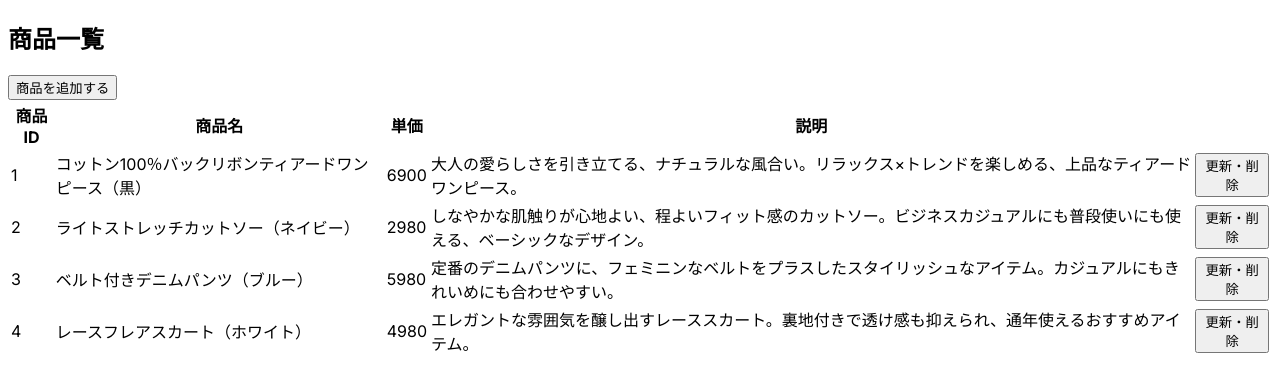
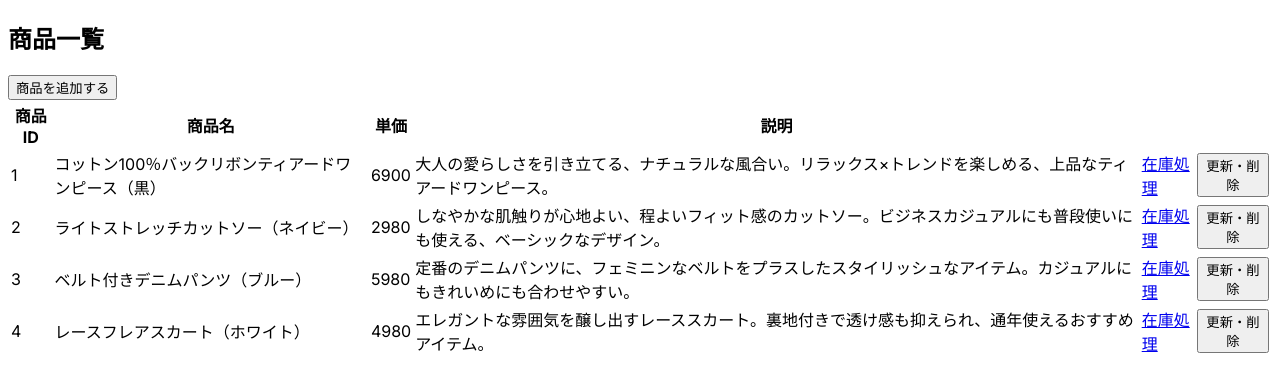
Before and after one commit to kaori-igawa/full-stack-web-development, a Next.js app in the folder app/frontend/: page /inventory/products in a window 1280 px wide. Shown: the top 392 px of the page. Built offline with nearby package versions, Linux system fonts and the light colour scheme.

Commit message:
frontend:商品ページへのリンク

```diff
--- a/app/frontend/app/inventory/products/page.tsx
+++ b/app/frontend/app/inventory/products/page.tsx
@@ -2,6 +2,7 @@
 
 import { useState, useEffect } from "react";
 import productsData from './sample/dummy_products.json';
+import Link from 'next/link';
 
 type ProductData = {
   id: number;
@@ -29,6 +30,8 @@ export default function Page() {
             <th>商品名</th>
             <th>単価</th>
             <th>説明</th>
+            <th></th>
+            <th></th>
           </tr>
         </thead>
         <tbody>
@@ -38,6 +41,7 @@ export default function Page() {
               <td>{item.name}</td>
               <td>{item.price}</td>
               <td>{item.description}</td>
+              <td><Link href={`/inventory/products/${item.id}`}>在庫処理</Link></td>
               <td><button>更新・削除</button></td>
             </tr>
           ))}
```
